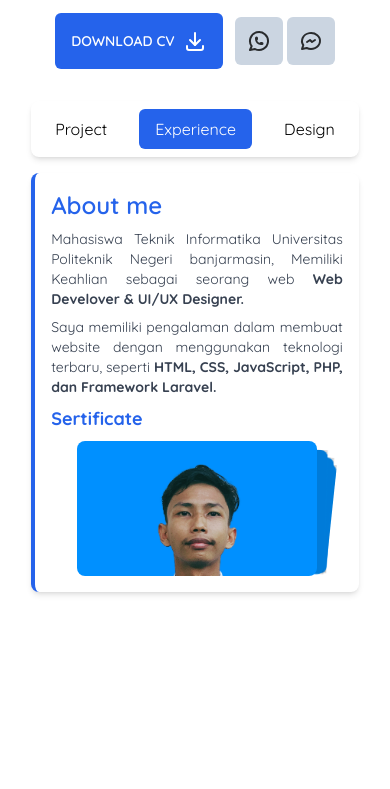
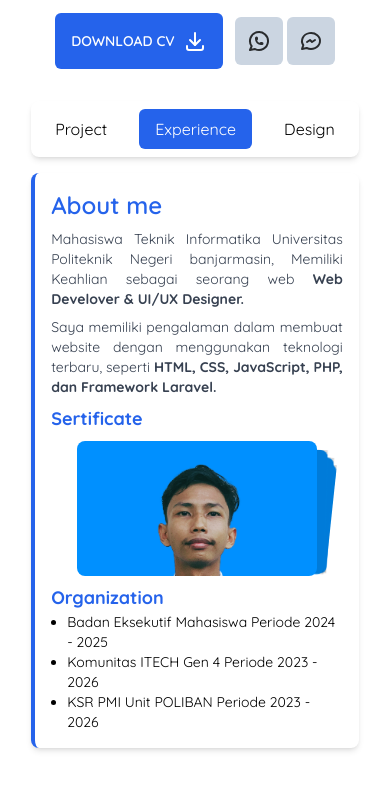
Before and after one commit to budicuy/MyPortofolioWeb, a website: page index.html in a window 390 px wide. Shown: the part 271-1060 px from the top of the page. Before the commit the page ends 915 px from the top, so only its background shows below. Drawn offline with nearby package versions, Linux system fonts and the light colour scheme.

```diff
--- a/index.html
+++ b/index.html
@@ -17,7 +17,7 @@
 </head>
 
 <body>
-    <div class="container p-5">
+    <div class="container p-5 overflow-hidden">
         <section>
             <div class="w-24 p-1 mx-auto overflow-hidden border-2 border-blue-500 rounded-full bg-wite">
                 <img class="rounded-full" src="assets/img/me.jpg" alt="">
@@ -248,6 +248,26 @@
                             </div>
 
 
+                            <h3 class="mt-2 text-lg font-bold text-blue-600">
+                                Organization
+                            </h3>
+                            <div class="ml-4 text-sm text-gra">
+                                <ol class="list-disc">
+                                    <li>
+                                        Badan Eksekutif Mahasiswa Periode 2024 - 2025
+                                    </li>
+                                    <li>
+                                        Komunitas ITECH Gen 4 Periode 2023 - 2026
+                                    </li>
+                                    <li>
+                                        KSR PMI Unit POLIBAN Periode 2023 - 2026
+                                    </li>
+                                </ol>
+                            </div>
+                        </div>
+
+
+
                         <div x-show="openTab === 3"
                             class="p-4 transition-all duration-300 bg-white border-l-4 border-blue-600 rounded-lg shadow-md">
                             <div class="grid gap-2 md:grid-cols-2">
```
Also changed, not shown: assets/style.css. Lines whose indentation alone changed are shown as unchanged.
